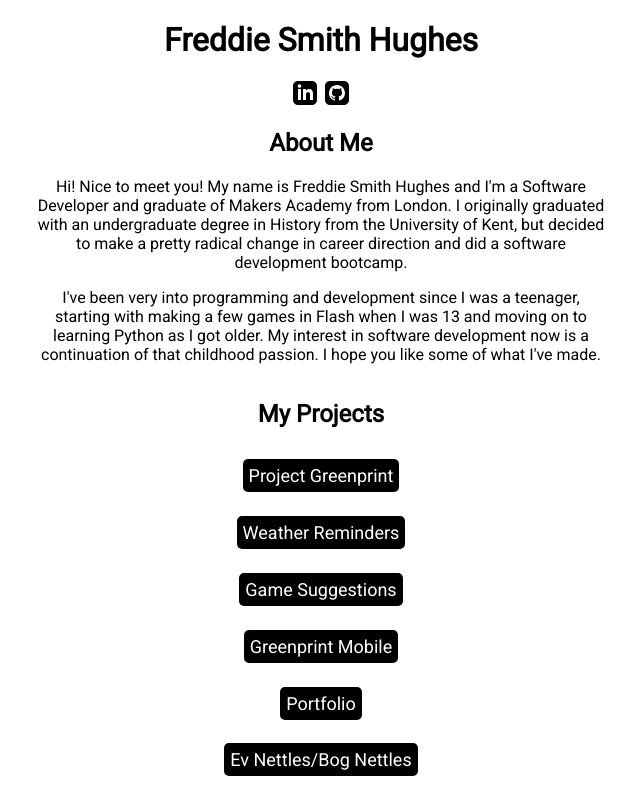
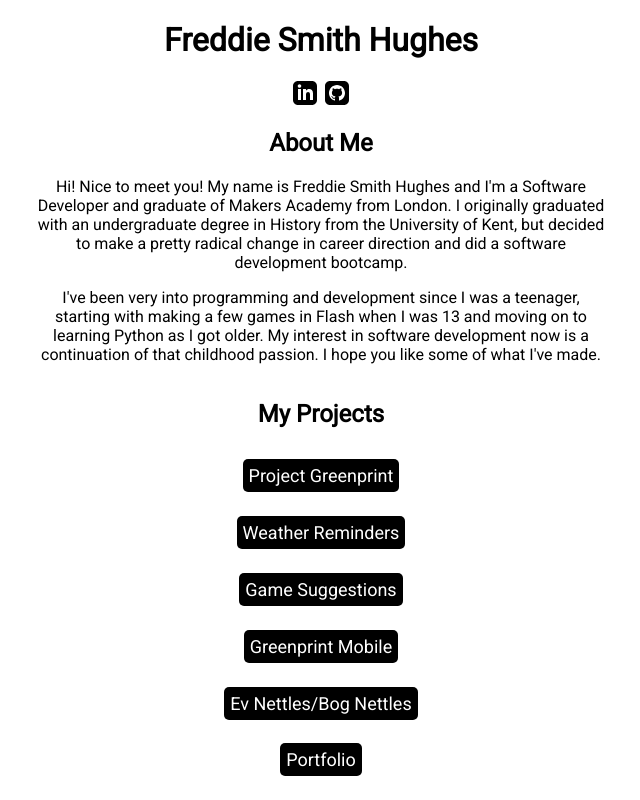
Before and after one commit to SevenSecrets/portfolio-static, a React (Create React App) app: page / in a window 1280 px wide. Shown: the whole page, without its empty margins (319-959 px from the left). Built offline with nearby package versions, Linux system fonts and the light colour scheme.

Commit message:
re-ordering projects

```diff
--- a/src/App.js
+++ b/src/App.js
@@ -22,8 +22,8 @@ class App extends Component {
           <Project name="Weather Reminders" description="This Ruby app texts me to tell me what the weather is like, including temperature, rain, and UV index. The app currently runs on Heroku and is pinged by a Telegram bot every time someone messages it, responding with the sorted data gathered from the Climacell API about the weather conditions at a location. If the user sends a location in the Telegram message then the weather returned is for that location, otherwise it defaults to Kentish Town." gitHubLink="https://github.com/SevenSecrets/weather-texts"/>
           <Project name="Game Suggestions" description="An app where users can create polls where voters can suggest any games available on IGDB to play together. Built in React and bootstrapped with Create React App." gitHubLink="https://github.com/SevenSecrets/game-suggestions"/>
           <Project name="Greenprint Mobile" description="The mobile app for Project Greenprint, which was originally built as a final project for Makers Academy with a team, but is now being turned into a mobile app as a personal project for me while using the existing backend. I built it to teach myself how to use React Native. This app has all of the basic function of Project Greenprint, but does not include the ability to log and save journeys yet." gitHubLink="https://github.com/SevenSecrets/greenprint-mobile" />
+          <Project name="Ev Nettles/Bog Nettles" description="A single page article for a friend to host their guide on how to make nettle cordage, since the people who originally hosted it didn't know how to build a website properly and made it almost entirely unreadable. Listed here to demonstrate my ability to create a frontend project according to a specification given to me by a non-technical person." siteLink="https://amazing-hawking-5e336d.netlify.app/" gitHubLink="https://github.com/SevenSecrets/ev-nettles"/>
           <Project name="Portfolio" description="This site right here! It's a static React site built using create-react-app, although I also have an alternative version which uses a MERN stack, just to show off a bit. This version is lighter, less intensive, and more mobile-friendly though, so I tend to use it instead." gitHubLink="https://github.com/SevenSecrets/portfolio-static"/>
-          <Project name="Ev Nettles/Bog Nettles" description="A single page article for a friend to host their guide on how to make nettle cordage, since the people who originally hosted it didn't know how to build a website properly and made it almost entirely unreadable. Listed here to demonstrate my ability to create a frontend project according to a specification given to me by a non-technical person." siteLink="https://amazing-hawking-5e336d.netlify.app/" gitHubLink="https://github.com/SevenSecrets/ev-nettles"/>
         </div>
       </div>
     );
```
